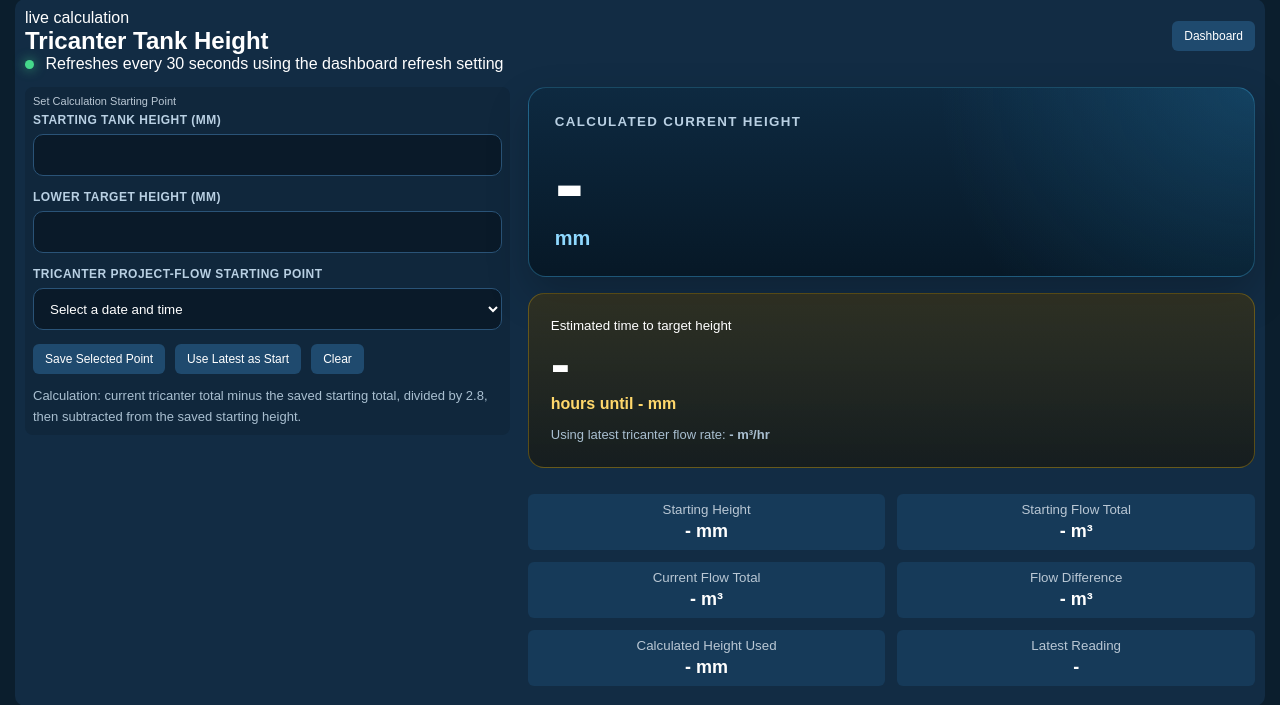
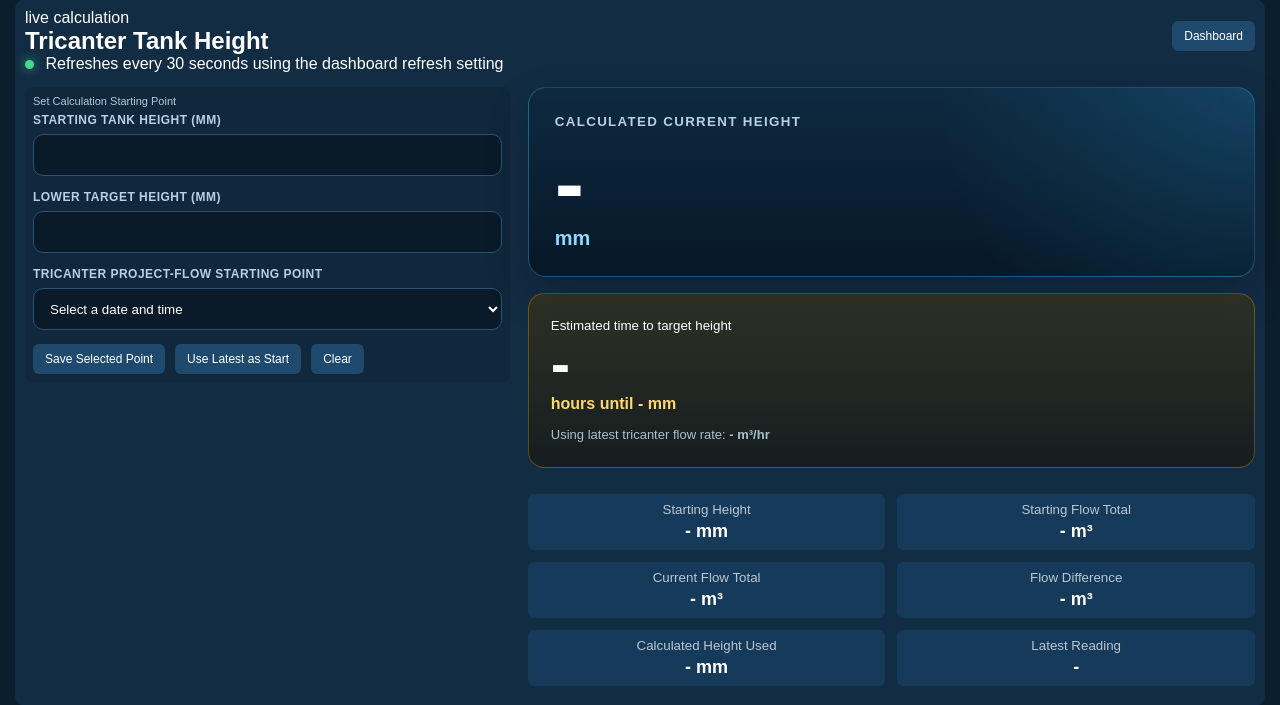
Before and after one commit to zjbradbury/myapp, a PHP site: page /c69t/tank_height.php in a window 1280 px wide. Shown: the part 176-881 px from the top of the page. Run offline with PHP 8.4, Linux system fonts and the light colour scheme; the visitor is signed in with stand-in values (Sample User, id 1); data that the repository does not hold is empty; some libraries are stand-ins or nearby versions.

Commit message:
Update tank_height.php

```diff
--- a/c69t/tank_height.php
+++ b/c69t/tank_height.php
@@ -535,9 +535,6 @@ function numberOrDash(?float $value, int $decimals = 2): string
                     <?php endif; ?>
                 </form>
 
-                <div class="height-note">
-                    Calculation: current tricanter total minus the saved starting total, divided by 2.8, then subtracted from the saved starting height.
-                </div>
             </div>
 
             <div class="height-result">
```
